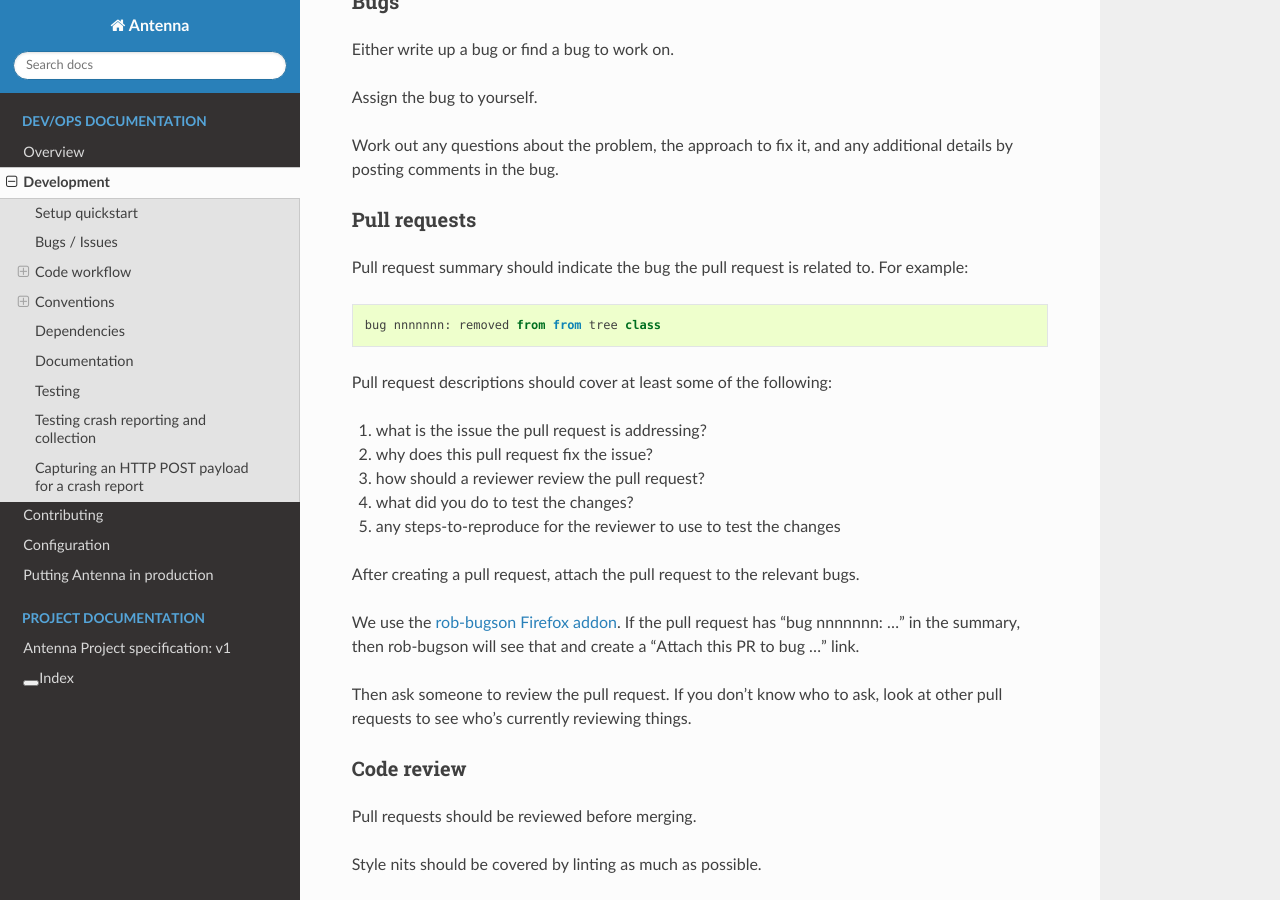
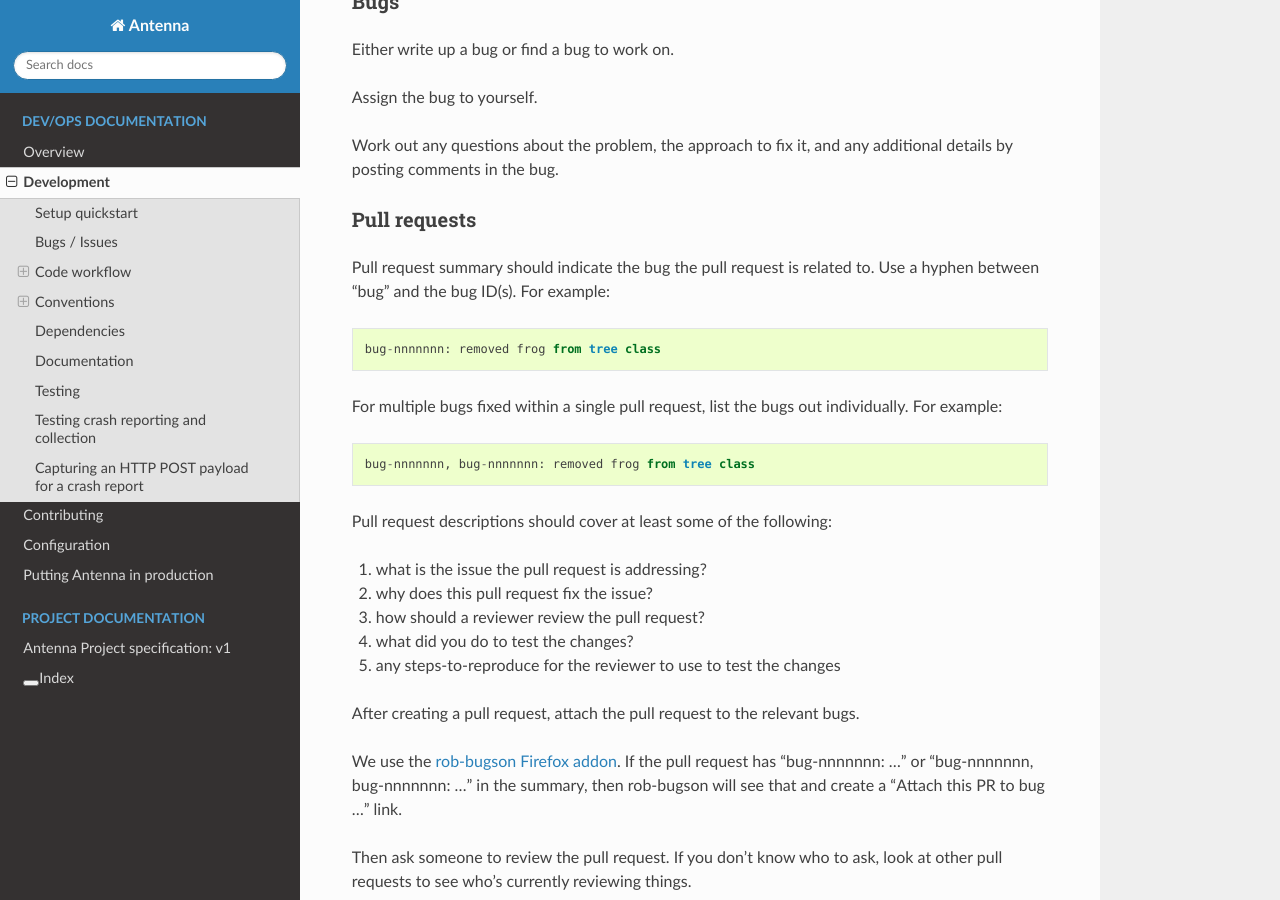
Before and after one commit to mozilla-services/antenna, a Sphinx documentation site: the page built from docs/dev.rst, in a window 1280 px wide and 900 px high, scrolled down 4612 px. Built offline with Sphinx 7.4.7 and the Read the Docs theme 2.0.0, drawn with Linux system fonts in a browser that asks for light colours; some of the changed text lies outside the part shown.

Commit message:
Update docs to use hyphens when referencing bugs (#950)
Because:
* We have enabled GitHub autolinking[1] in the crash ingestion repos (socorro, tecken, eliot and antenna)
* GitHub autolinking doesn't support spaces when pattern matching, so we've added support to rob-bugson (#willkg/rob-bugson#51) to recognize hyphens, and we want to use hyphens when referencing bugs going forward.

This commit:
* Updates our docs re: conventions when referencing bug ID(s) in git commit subjects and GitHub PR titles
  * Specifically, this replicates the diff already applied to the Socorro repo in #mozilla-services/socorro#6498

[1]: https://docs.github.com/en/get-started/writing-on-github/working-with-advanced-formatting/autolinked-references-and-urls#custom-autolinks-to-external-resources

```diff
--- a/docs/dev.rst
+++ b/docs/dev.rst
@@ -249,10 +249,13 @@ additional details by posting comments in the bug.
 Pull requests
 -------------
 
-Pull request summary should indicate the bug the pull request is related to.
-For example::
+Pull request summary should indicate the bug the pull request is related to. Use a hyphen between "bug" and the bug ID(s). For example::
 
-    bug nnnnnnn: removed from from tree class
+    bug-nnnnnnn: removed frog from tree class
+
+For multiple bugs fixed within a single pull request, list the bugs out individually. For example::
+
+   bug-nnnnnnn, bug-nnnnnnn: removed frog from tree class
 
 Pull request descriptions should cover at least some of the following:
 
@@ -266,7 +269,7 @@ After creating a pull request, attach the pull request to the relevant bugs.
 
 We use the `rob-bugson Firefox addon
 <https://addons.mozilla.org/en-US/firefox/addon/rob-bugson/>`_. If the pull
-request has "bug nnnnnnn: ..." in the summary, then rob-bugson will see that
+request has "bug-nnnnnnn: ..." or "bug-nnnnnnn, bug-nnnnnnn: ..." in the summary, then rob-bugson will see that
 and create a "Attach this PR to bug ..." link.
 
 Then ask someone to review the pull request. If you don't know who to ask, look
@@ -337,9 +340,13 @@ We're using:
 Git conventions
 ---------------
 
-First line is a summary of the commit. It should start with::
+First line is a summary of the commit. It should start with the bug number. Use a hyphen between "bug" and the bug ID(s). For example::
 
-   bug nnnnnnn: summary here
+   bug-nnnnnnn: summary
+
+For multiple bugs fixed within a single commit, list the bugs out individually. For example::
+
+   bug-nnnnnnn, bug-nnnnnnn: summary
 
 After that, the commit should explain *why* the changes are being made and any
 notes that future readers should know for context.
```
